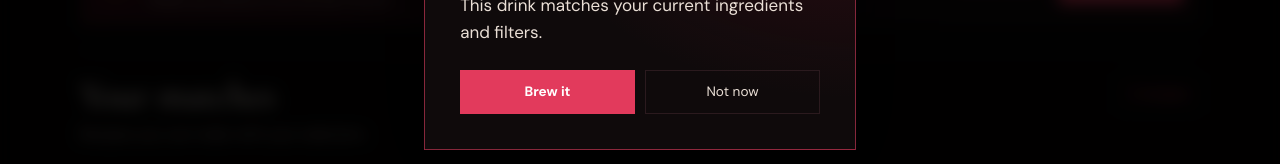
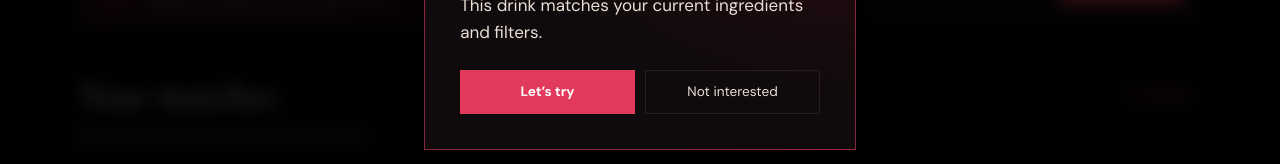
Before and after one commit to inky3/crimsonroom, a Next.js app: page /en/pantry in a window 1280 px wide. Both pictures are taken after a click on the button "Surprise me ↗". Shown: the part 989-1153 px from the top of the page. Built offline with nearby package versions, Linux system fonts and the light colour scheme.

Commit message:
Auto-enable shake and refine cocktail picker labels

```diff
--- a/components/PantryFinder.tsx
+++ b/components/PantryFinder.tsx
@@ -76,6 +76,10 @@ export default function PantryFinder({ locale }: { locale: Locale }) {
       catch { setMotionEnabled(false); }
     } else { setMotionEnabled("DeviceMotionEvent" in window); }
   };
+
+  useEffect(() => {
+    if ("DeviceMotionEvent" in window) setMotionEnabled(true);
+  }, []);
 
   useEffect(() => {
     if (!motionEnabled) return;
@@ -184,15 +188,15 @@ export default function PantryFinder({ locale }: { locale: Locale }) {
         )}
       </section>
       {surprise && <div className="pantry-modal-backdrop" role="presentation" onClick={() => setSurprise(null)}>
-        <section className="pantry-surprise-modal" role="dialog" aria-modal="true" aria-labelledby="pantry-surprise-title" onClick={(event) => event.stopPropagation()}>
+        <section className="pantry-surprise-modal pantry-glass-shake" role="dialog" aria-modal="true" aria-labelledby="pantry-surprise-title" onClick={(event) => event.stopPropagation()}>
           <button type="button" className="pantry-modal-close" aria-label={locale === "en" ? "Close" : "ปิด"} onClick={() => setSurprise(null)}>×</button>
           <span className="pantry-surprise-eyebrow">{locale === "en" ? "THE BAR HAS CHOSEN" : "บาร์เลือกให้คุณแล้ว"}</span>
           <h2 id="pantry-surprise-title">{pick(surprise.name, locale)}</h2>
           <p className="pantry-surprise-base">{toCard(surprise, locale).baseLabel}</p>
           <p className="pantry-surprise-description">{locale === "en" ? "This drink matches your current ingredients and filters." : "เมนูนี้ตรงกับวัตถุดิบและตัวกรองที่คุณเลือก"}</p>
           <div className="pantry-modal-actions">
-            <button type="button" className="pantry-surprise-button" onClick={() => router.push(`/${locale}/cocktails/${surprise.slug}`)}>{locale === "en" ? "Brew it" : "เริ่มทำแก้วนี้"}</button>
-            <button type="button" className="pantry-not-now" onClick={() => setSurprise(null)}>{locale === "en" ? "Not now" : "ไว้ก่อน"}</button>
+            <button type="button" className="pantry-surprise-button" onClick={() => router.push(`/${locale}/cocktails/${surprise.slug}`)}>{locale === "en" ? "Let’s try" : "ลองทำแก้วนี้"}</button>
+            <button type="button" className="pantry-not-now" onClick={() => setSurprise(null)}>{locale === "en" ? "Not interested" : "ไม่สนใจ"}</button>
           </div>
         </section>
       </div>}
```
